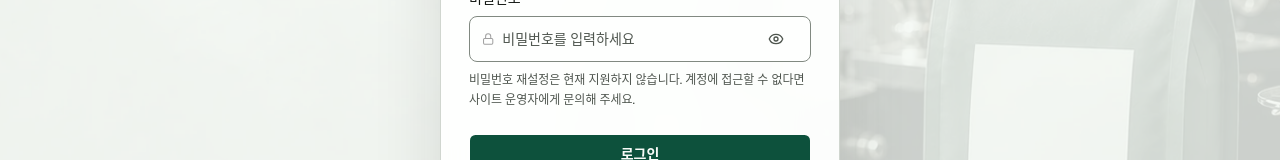
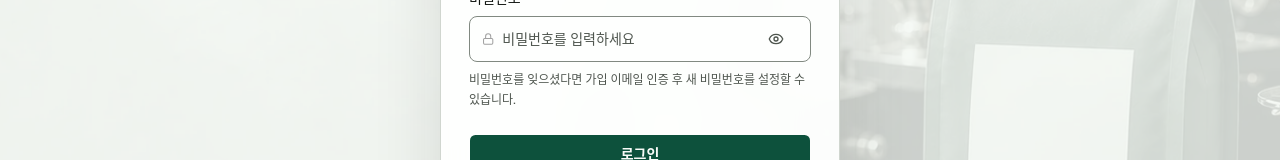
Before and after one commit to NewplayerKOR/CoffeeProd_front, a Next.js app: page /login in a window 1280 px wide. Shown: the part 332-492 px from the top of the page. Built offline with nearby package versions, Linux system fonts and the light colour scheme; no server answers.

Commit message:
[FIX] 로그인 화면 비밀번호 복구 안내 수정

```diff
--- a/src/app/login/login-form.tsx
+++ b/src/app/login/login-form.tsx
@@ -209,7 +209,7 @@ export function LoginForm({
             </p>
           )}
           <p className="mt-2 text-xs leading-5 text-neutral-500">
-            비밀번호 재설정은 현재 지원하지 않습니다. 계정에 접근할 수 없다면 사이트 운영자에게 문의해 주세요.
+            비밀번호를 잊으셨다면 가입 이메일 인증 후 새 비밀번호를 설정할 수 있습니다.
           </p>
         </div>
 
```
